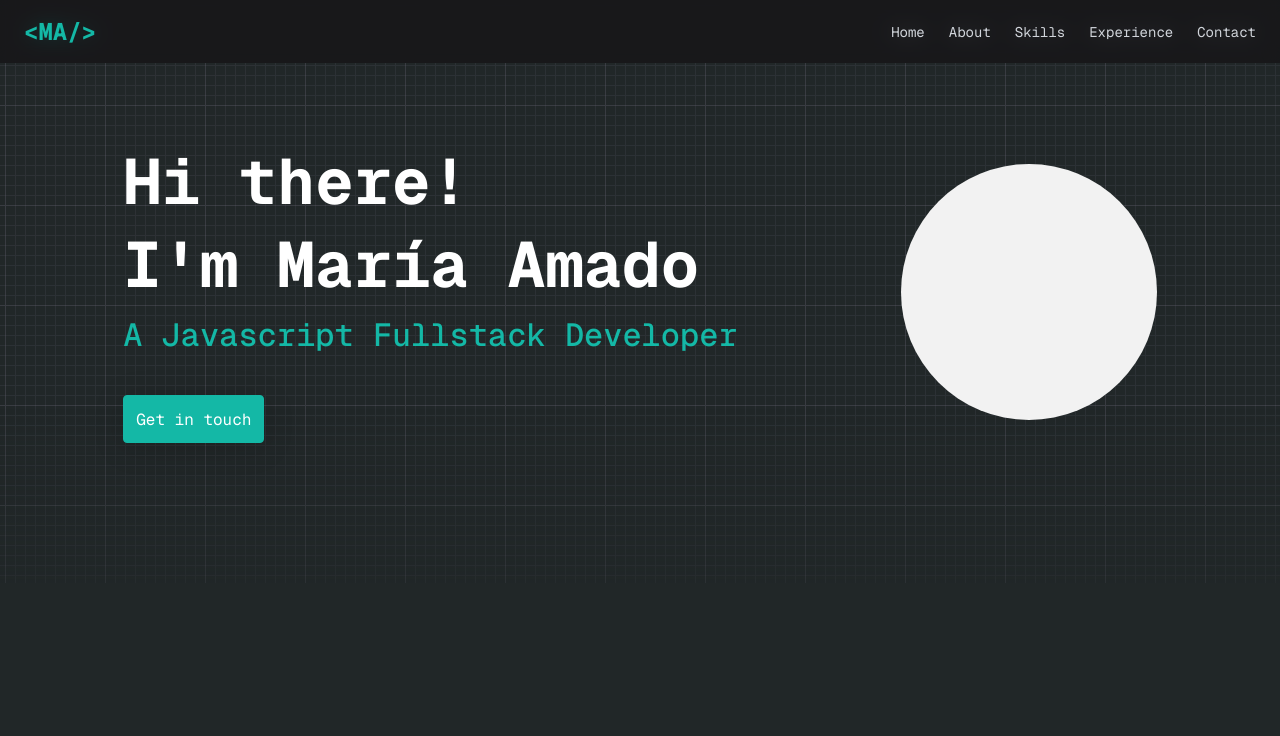
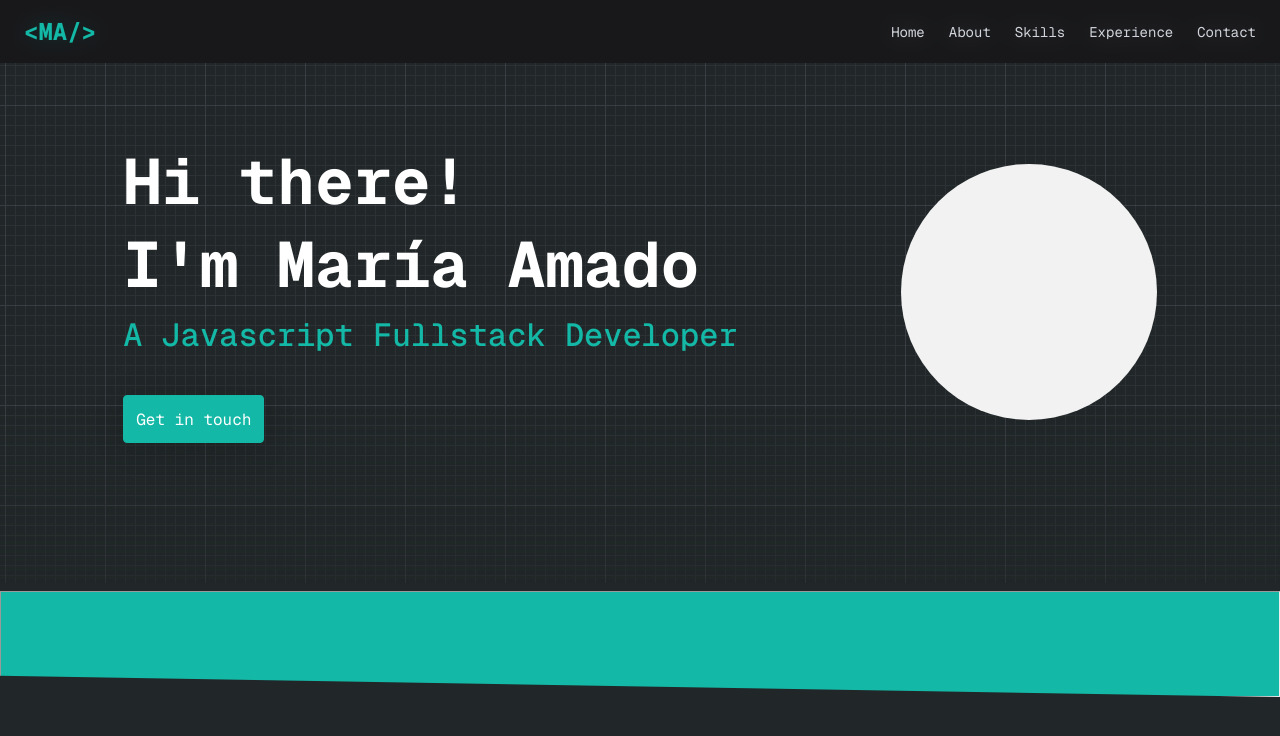
Before and after one commit to MeryScarlet15/portfolio, a Next.js app: page / in a window 1280 px wide. Shown: the top 736 px of the page. Built offline with nearby package versions, Linux system fonts and the light colour scheme.

Commit message:
feat add poligonhr

```diff
--- a/src/app/page.tsx
+++ b/src/app/page.tsx
@@ -1,18 +1,20 @@
-import { Metadata } from 'next'
-import styles from './page.module.scss'
-import Hero from '../modules/hero/hero'
-import Main from '../modules/layout/main/main'
+import { Metadata } from "next";
+import styles from "./page.module.scss";
+import Hero from "../modules/hero/hero";
+import Main from "../modules/layout/main/main";
+import { PolygonHr } from "@/components/hr/polygon-hr/polygon-hr";
 export const metadata: Metadata = {
-  title: 'Maria Amado | Full Stack Developer',
-  description: 'Full Stack Developer portfolio'
-}
+  title: "Maria Amado | Full Stack Developer",
+  description: "Full Stack Developer portfolio",
+};
 
 const Home = async () => {
   return (
     <Main className={styles.home__main}>
       <Hero />
+      <PolygonHr direction="topRight" />
     </Main>
-  )
-}
+  );
+};
 
-export default Home
+export default Home;
--- /dev/null
+++ b/src/components/hr/polygon-hr/polygon-hr.module.scss
@@ -0,0 +1,17 @@
+@use "src/app/design-system/colors" as colors;
+
+@keyframes fadeIn {
+  0% {
+    opacity: 0;
+  }
+  100% {
+    opacity: 1;
+  }
+}
+
+.polygon_hr {
+  height: 104px;
+  background: colors.$teal-50;
+  opacity: 0;
+  animation: fadeIn 0.5s ease-in-out forwards;
+}
--- /dev/null
+++ b/src/components/hr/polygon-hr/polygon-hr.tsx
@@ -0,0 +1,23 @@
+import styles from "./polygon-hr.module.scss";
+import React from "react";
+const clipPaths = {
+  topRight: "polygon(0 0, 100% 0, 100% 100%, 0 80%)",
+  bottomLeft: "polygon(0 20%, 100% 0, 100% 100%, 0 100%)",
+  bottomRight: "polygon(0 0, 100% 20%, 100% 100%, 0 100%)",
+  topLeft: "polygon(0 0, 100% 0, 100% 80%, 0 100%)",
+};
+
+interface Props {
+  direction: keyof typeof clipPaths;
+}
+
+export const PolygonHr = ({ direction = "topRight" }: Props) => {
+  return (
+    <hr
+      className={styles.polygon_hr}
+      style={{
+        clipPath: clipPaths[direction],
+      }}
+    />
+  );
+};
```
